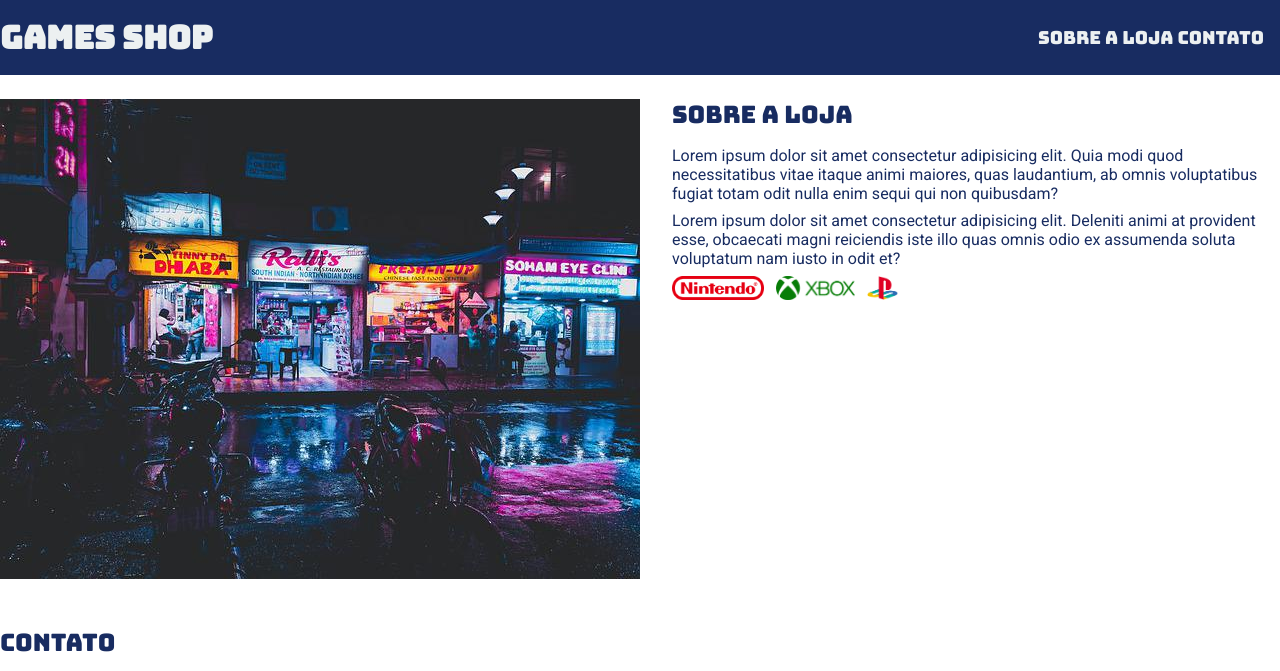
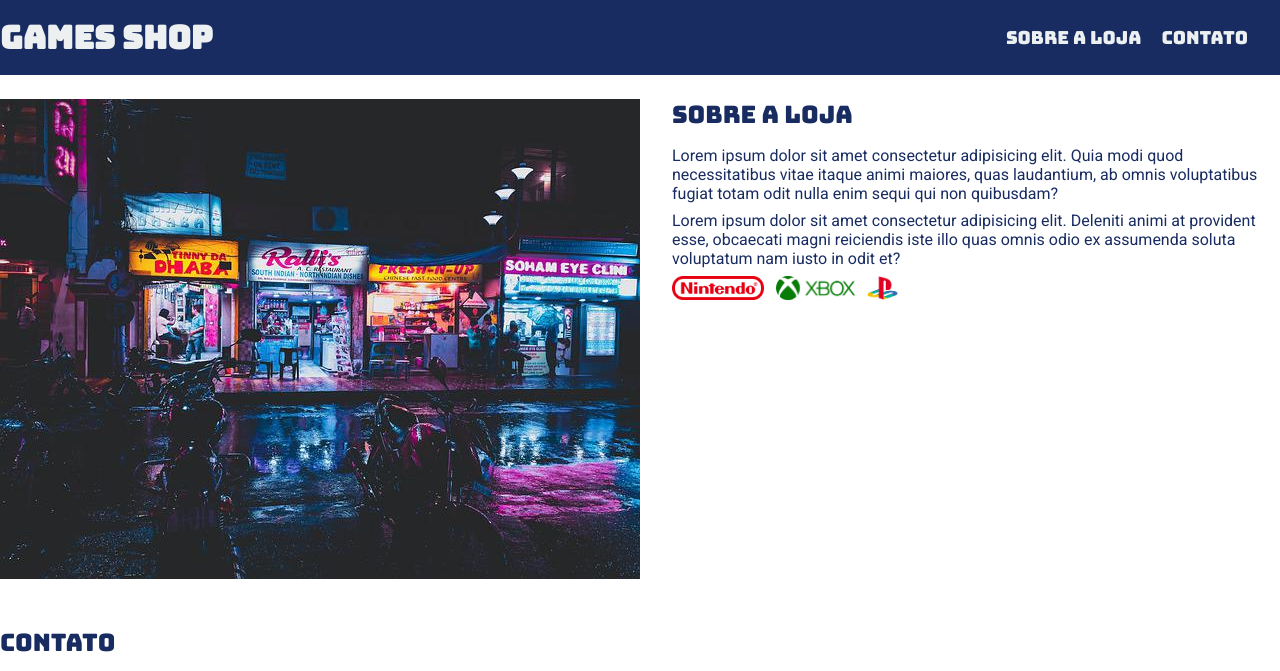
Before and after one commit to lozsp13/site_games_shop, a plain HTML site: page index.html in a window 1280 px wide. Shown: the top 671 px of the page. Drawn offline with Linux system fonts and the light colour scheme.

Commit message:
Alteracao_Botao

```diff
--- a/main.css
+++ b/main.css
@@ -29,6 +29,7 @@ header nav li {
 header nav li a {
   color: #ecf0f1;
   text-decoration: none;
+  margin-right: 16px;
 }
 .container {
   max-width: 1280px;
```
